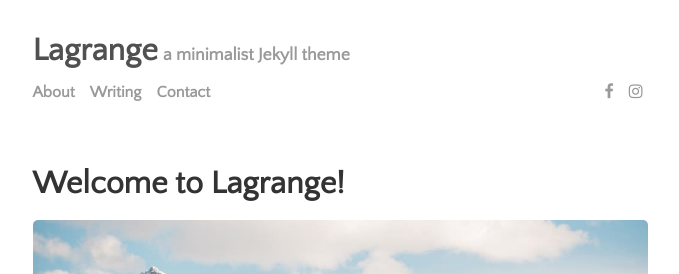
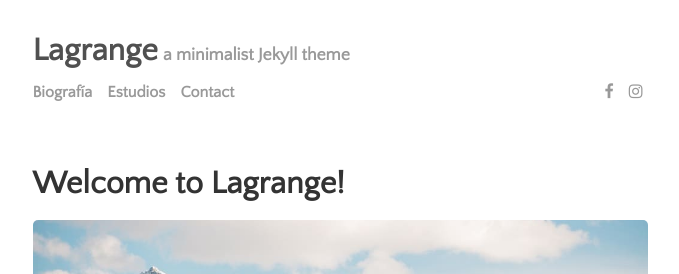
Before and after one commit to MelanyeLainez/m_blog_, a Jekyll site: the page built from index.html, in a window 1280 px wide and 900 px high. Shown: the top 274 px of the window, without its empty margins (300-979 px from the left). Built offline with Jekyll 4.4.1, drawn with Linux system fonts in a browser that asks for light colours; the list of posts is cut into pages by our own code.

Commit message:
Update settings.yml

```diff
--- a/_data/settings.yml
+++ b/_data/settings.yml
@@ -3,8 +3,8 @@ disqus:
   comments: false
   disqus_shortname: 'https-lenpaul-github-io-lagrange'
 menu:
-- {name: 'About', path: 'menu', url: 'about.html'}
-- {name: 'Writing', path: 'menu', url: 'writing.html'}
+- {name: 'Biografía', path: 'menu', url: 'about.html'}
+- {name: 'Estudios', path: 'm  enu', url: 'writing.html'}
 - {name: 'Contact', path: 'menu', url: 'contact.html'}
 
 # Available social icons are powered by Font Awesome, so you can use any icon that they offer
```
